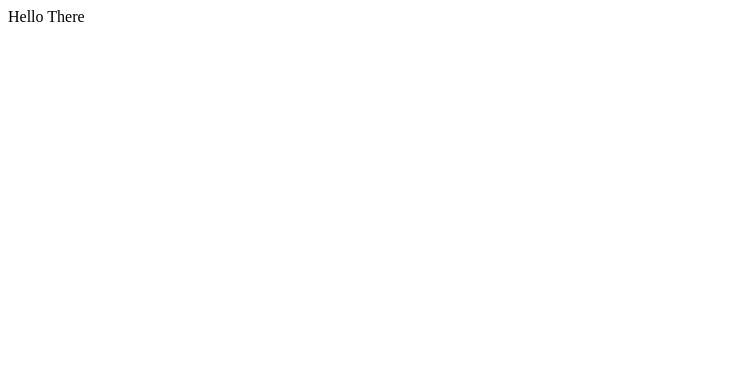
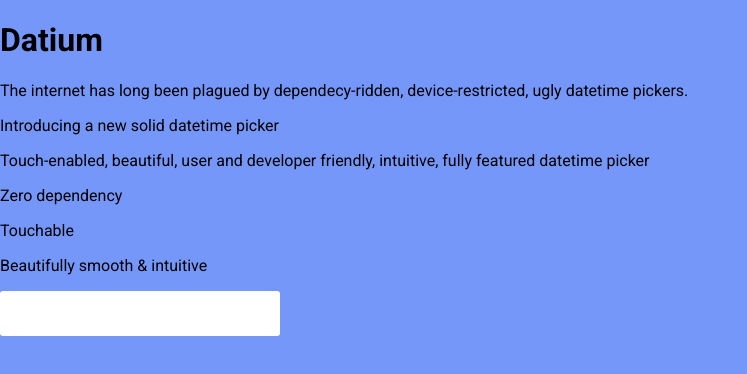
Before and after one commit to bradenhs/datium, a plain HTML site: page index.html in a window 1280 px wide. Shown: the whole page, without its empty margins (0-747 px from the left). Drawn offline with Linux system fonts and the light colour scheme; a script that the page names is missing.

Commit message:
thnking about items

```diff
--- a/index.html
+++ b/index.html
@@ -2,9 +2,25 @@
 <html lang="en">
 <head>
     <meta charset="UTF-8">
+    <meta name="viewport" content="width=device-width, initial-scale=1">
     <title>Datium | A Solid Datetime Picker</title>
+    <link href='https://fonts.googleapis.com/css?family=Roboto:400,700,500' rel='stylesheet' type='text/css'>
+    <link rel="stylesheet" href="styles.css"/>
+    <script type="text/javascript" src="http://bhsnll.github.io/datium.js"></script>
 </head>
 <body>
-    Hello There
+    <h1>Datium</h1>
+    <p>The internet has long been plagued by dependecy-ridden, device-restricted, ugly datetime pickers.</p>
+    <p>Introducing a new solid datetime picker</p>
+    <p>Touch-enabled, beautiful, user and developer friendly, intuitive, fully featured datetime picker</p>
+
+    <p>Zero dependency</p>
+    <p>Touchable</p>
+    <p>Beautifully smooth & intuitive</p>
+    <input id="picker"/>
+    <script>
+        var picker = new Datium(document.querySelector("#picker"));
+        picker.setDate(new Date());
+    </script>
 </body>
 </html>
--- /dev/null
+++ b/styles.css
@@ -0,0 +1,13 @@
+body {
+    margin: 0;
+    background: #7597f9;
+    font-family: Roboto;
+}
+
+input {
+    width: 260px;
+    padding: 10px;
+    font-size: 16pt;
+    border: none;
+    border-radius: 3px;
+}
```
